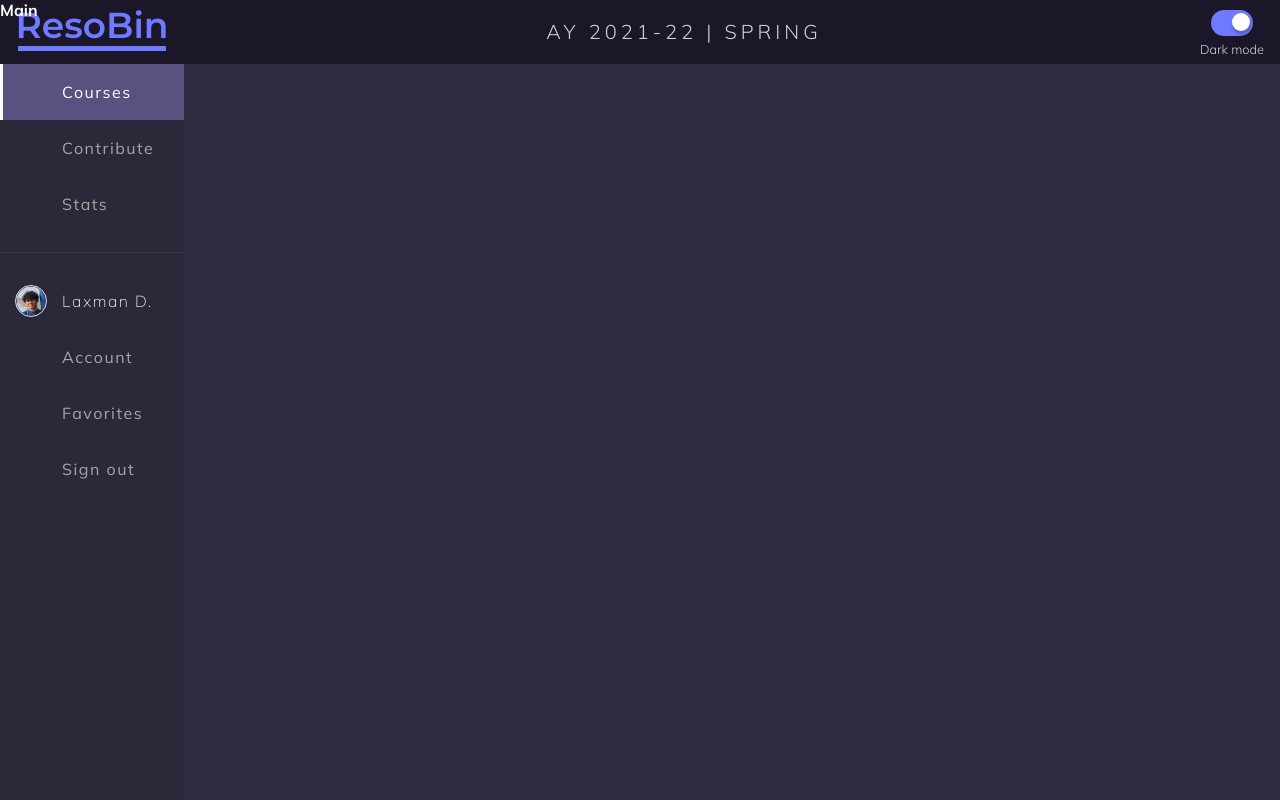
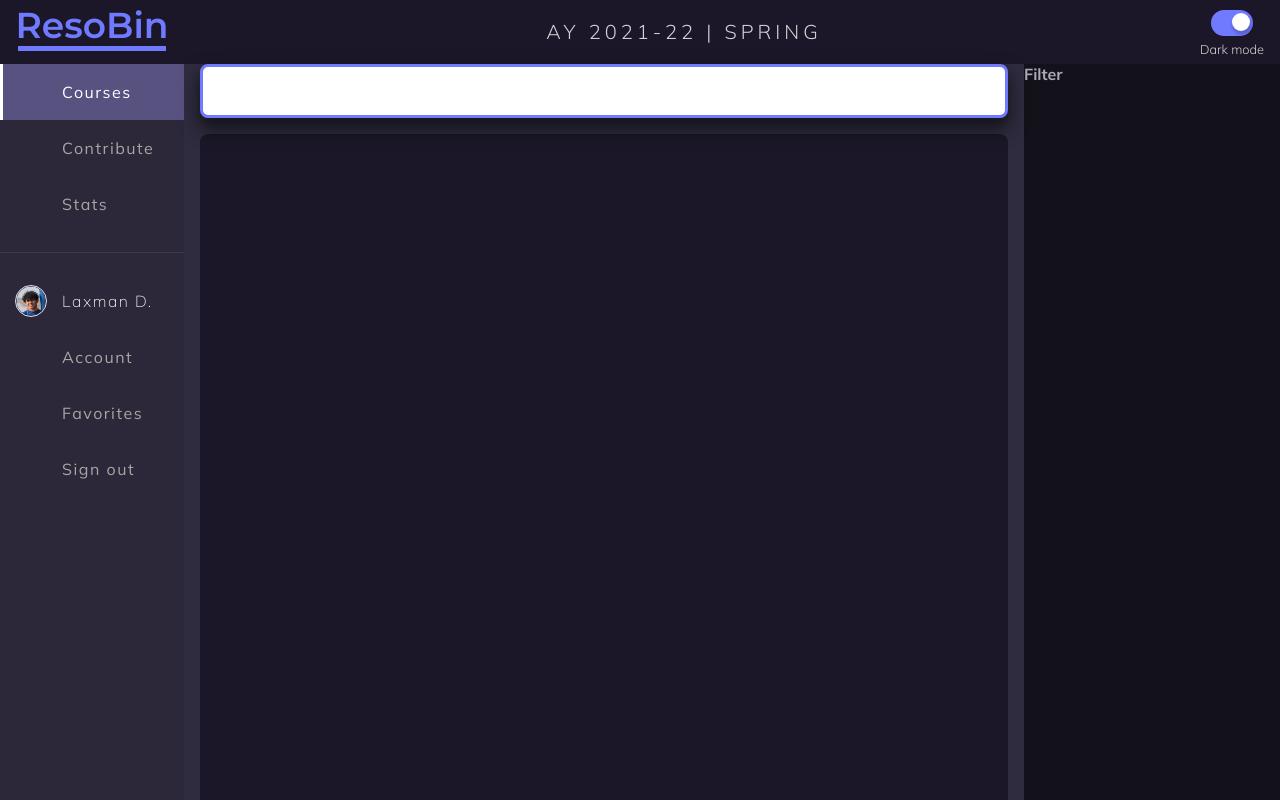
Before and after one commit to DevCom-IITB/ResoBin, a React (Create React App) app: page / in a window 1280 px wide. Shown: the top 800 px of the page. Built offline with nearby package versions, Linux system fonts and the light colour scheme; some icons are missing.

Commit message:
📦 NEW: Add base layout for courses page

```diff
--- a/src/components/Main/Courses.js
+++ b/src/components/Main/Courses.js
@@ -1,12 +1,5 @@
 import styled from 'styled-components'
-
-const Courses = () => {
-    return (
-        <Wrapper>
-            <Title>Courses</Title>
-        </Wrapper>
-    )
-}
+import Searchbar from './Searchbar'
 
 const Title = styled.div`
 	font-family: Mulish;
@@ -18,18 +11,42 @@ const Title = styled.div`
 	color: #252733;
 `
 
-const Wrapper = styled.div`
-	/* margin: 0 auto; */
-	/* max-width: 1000px; */
-    display: grid;
+// const Container = styled.div`
+// 	/* margin: 0 auto; */
+// 	/* max-width: 1000px; */
+// 	/* display: grid; */
 
-	background-color: #ffffff;
-	padding: 32px;
+// 	/* background-color: #ffffff; */
+// 	padding: 32px;
 
-	border: 1px solid #dfe0eb;
+// 	border: 1px solid #dfe0eb;
+// 	border-radius: 8px;
+// 	box-sizing: border-box;
+// 	box-shadow: 0px 2px 6px rgba(0, 0, 0, 0.25);
+// `
+
+const Container = styled.div`
+	/* background-color: pink; */
+	margin-right: 1rem;
+	width: calc(100% - 20vw);
 	border-radius: 8px;
-	box-sizing: border-box;
-	box-shadow: 0px 2px 6px rgba(0, 0, 0, 0.25);
 `
 
+const CourseList = styled.div`
+	background-color: #1b1728;
+	margin: 1rem 0;
+	height: 100%;
+	border-radius: 8px;
+	/* opacity: 100%; */
+`
+
+const Courses = () => {
+	return (
+		<Container>
+			<Searchbar />
+			<CourseList />
+		</Container>
+	)
+}
+
 export default Courses
--- a/src/components/Main/Filters.js
+++ b/src/components/Main/Filters.js
@@ -1,7 +1,13 @@
 import styled from 'styled-components'
 
 const Container = styled.div`
-
+	background: black;
+	opacity: 60%;
+	position: fixed;
+	top: 4rem;
+	right: 0px;
+	width: 20vw;
+	height: 100%
 `
 
 const Filters = () => {
--- a/src/components/Main/Main.js
+++ b/src/components/Main/Main.js
@@ -1,13 +1,20 @@
 import styled from 'styled-components'
+import Courses from './Courses'
+import Filters from './Filters'
 
 const Container = styled.div`
-	position: relative;
+	/* background: blue; */
+	margin: 4rem 0 0 11.5rem;
+	padding: 0 1rem;
+	height: 1000px;
+	display: flex;
 `
 
 const Main = () => {
 	return (
 		<Container>
-			<h1>Main</h1>
+			<Courses />
+			<Filters />
 		</Container>
 	)
 }
--- a/src/components/Main/Searchbar.js
+++ b/src/components/Main/Searchbar.js
@@ -2,14 +2,33 @@ import styled from 'styled-components'
 import { Search } from '@styled-icons/heroicons-outline'
 
 const Container = styled.div`
+	display: flex;
+	width: 100%;
+	height: calc(3.5rem - 2px);
 
+    position: sticky;
+    top: 4rem;
+    background: transparent;
+`
+
+const SearchBox = styled.input`
+	font-size: 1.5rem;
+	font-family: 'Montserrat';
+	background: #fff;
+	width: 100%;
+	border-radius: 8px;
+	border: solid #707aff;
+	box-sizing: border-box;
+	padding: 20px;
+	box-shadow: 0px 10px 18px 2px rgba(0, 0, 0, 0.58);
 `
 
 const Searchbar = () => {
 	return (
         <Container>
-            <Search />
-            <h1>Search</h1>
+            <SearchBox />
+            {/* <Search size="24px" />
+            <h1>Search</h1> */}
         </Container>
     )
 }
--- a/src/containers/Dashboard.js
+++ b/src/containers/Dashboard.js
@@ -4,7 +4,7 @@ import Main from '@app/components/main/Main'
 import Navbar from '@app/components/navbar/Navbar'
 
 const Container = styled.div`
-	display: block;
+	/* display: flex; */
 `
 
 const Dashboard = () => {
--- a/src/styles/theme.js
+++ b/src/styles/theme.js
@@ -20,6 +20,7 @@ export const lightTheme = {
 	header: '#585280',
 	headerNumber: '#FFF',
 	activeMenu: '#585280',
+	courseBG: '#B2BFE1',
 	...globalTheme,
 }
 
@@ -32,5 +33,6 @@ export const darkTheme = {
 	header: '#FFF',
 	headerNumber: '#585280',
 	activeMenu: '#FFF',
+	courseBG: '#B2BFE1',
 	...globalTheme,
 }
```
